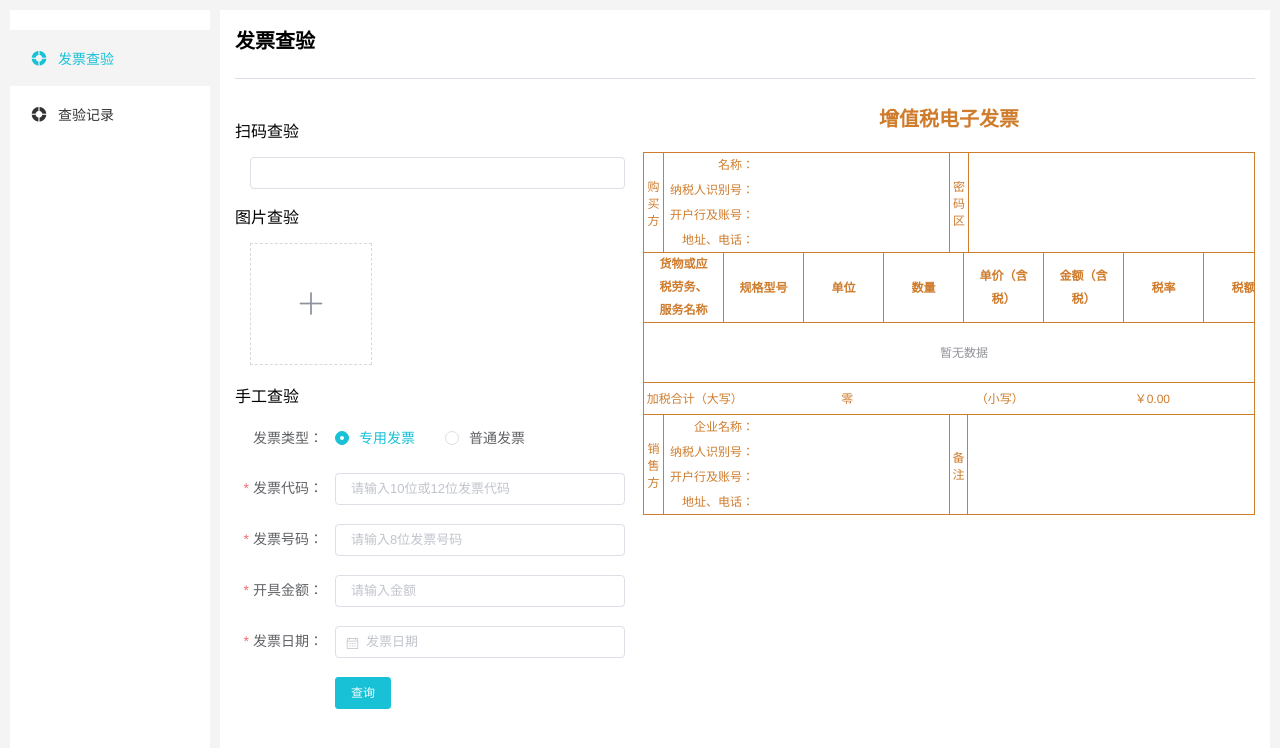
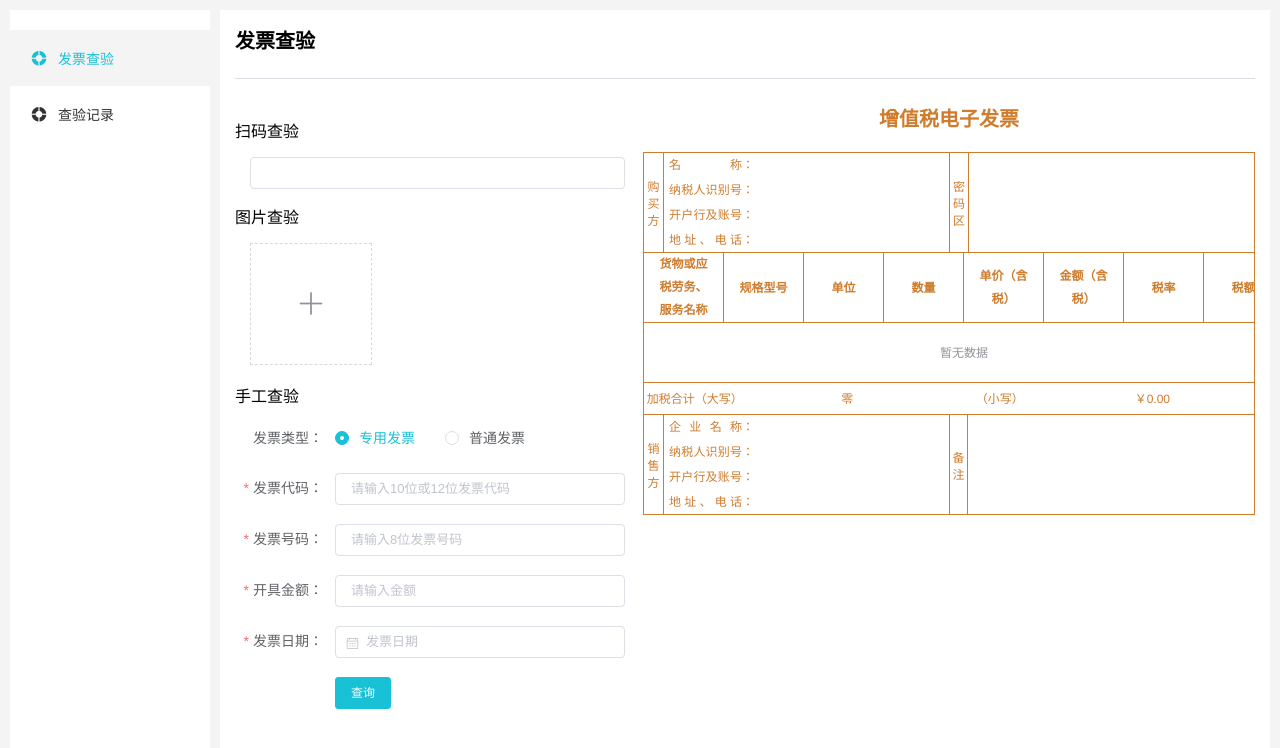
Before and after one commit to easyapi/easyapi-invoice-console, a Nuxt app: page /check in a window 1280 px wide. Shown: the top 748 px of the page. Built offline with nearby package versions, Linux system fonts and the light colour scheme; a web font is replaced by a local one; what vue-quill-editor would draw is missing.

Commit message:
发票购方销方详情前面对齐

```diff
--- a/pages/check/index.vue
+++ b/pages/check/index.vue
@@ -99,7 +99,9 @@
               </el-form>
             </div>
             <div class="invoice-check_right">
-              <div class="invoice-check_right_title">{{ invoiceDetail.typeName || '增值税电子发票' }}</div>
+              <div class="invoice-check_right_title">
+                {{ invoiceDetail.typeName || '增值税电子发票' }}
+              </div>
               <!-- 头部 -->
               <div class="invoice-check-table_thead border-r border-l border-t">
                 <!-- 购买方 -->
@@ -107,20 +109,29 @@
                   <div class="title border-r">购买方</div>
                   <div class="info">
                     <div>
-                      <span>名称：</span
-                      ><i>{{ invoiceDetail.purchaserName }}</i>
+                      <span> <em>名</em><em>称：</em> </span>
+                      <i>{{ invoiceDetail.purchaserName }}</i>
                     </div>
                     <div>
-                      <span>纳税人识别号：</span
-                      ><i>{{ invoiceDetail.purchaserTaxpayerNumber }}</i>
+                      <span>
+                        <em>纳</em><em>税</em><em>人</em><em>识</em><em>别</em
+                        ><em>号：</em>
+                      </span>
+                      <i>{{ invoiceDetail.purchaserTaxpayerNumber }}</i>
                     </div>
                     <div>
-                      <span>开户行及账号：</span
-                      ><i>{{ invoiceDetail.purchaserBank }}</i>
+                      <span>
+                        <em>开</em><em>户</em><em>行</em><em>及</em><em>账</em
+                        ><em>号：</em>
+                      </span>
+                      <i>{{ invoiceDetail.purchaserBank }}</i>
                     </div>
                     <div>
-                      <span>地址、电话：</span
-                      ><i>{{ invoiceDetail.purchaserAddress }}</i>
+                      <span>
+                        <em>地</em><em>址</em><em>、</em><em>电</em
+                        ><em>话：</em>
+                      </span>
+                      <i>{{ invoiceDetail.purchaserAddress }}</i>
                     </div>
                   </div>
                 </div>
@@ -207,20 +218,31 @@
                   <div class="title border-r">销售方</div>
                   <div class="info">
                     <div>
-                      <span>企业名称：</span
-                      ><i>{{ invoiceDetail.salesName }}</i>
+                      <span>
+                        <em>企</em><em>业</em><em>名</em><em>称：</em>
+                      </span>
+                      <i>{{ invoiceDetail.salesName }}</i>
                     </div>
                     <div>
-                      <span>纳税人识别号：</span
-                      ><i>{{ invoiceDetail.salesTaxpayerNumber }}</i>
+                      <span>
+                        <em>纳</em><em>税</em><em>人</em><em>识</em><em>别</em
+                        ><em>号：</em>
+                      </span>
+                      <i>{{ invoiceDetail.salesTaxpayerNumber }}</i>
                     </div>
                     <div>
-                      <span>开户行及账号：</span
-                      ><i>{{ invoiceDetail.salesBank }}</i>
+                      <span>
+                        <em>开</em><em>户</em><em>行</em><em>及</em><em>账</em
+                        ><em>号：</em>
+                      </span>
+                      <i>{{ invoiceDetail.salesBank }}</i>
                     </div>
                     <div>
-                      <span>地址、电话：</span
-                      ><i>{{ invoiceDetail.salesAddress }}</i>
+                      <span>
+                        <em>地</em> <em>址</em> <em>、</em> <em>电</em>
+                        <em>话：</em>
+                      </span>
+                      <i>{{ invoiceDetail.salesAddress }}</i>
                     </div>
                   </div>
                 </div>
@@ -577,11 +599,17 @@ export default {
         .info {
           line-height: 25px;
           div {
+            display: flex;
             span {
               width: 90px;
               text-align: right;
               padding-left: 5px;
               color: #cf7c2d;
+              display: flex;
+              justify-content: space-between;
+              em {
+                font-style: normal;
+              }
             }
             i {
               font-style: normal;
@@ -602,19 +630,19 @@ export default {
           text-align: center;
         }
         .info {
-          line-height: 25px;
-          div {
-            span {
-              // width: 90px;
-              // text-align: right;
-              padding-left: 5px;
-              color: #cf7c2d;
-            }
-            i {
-              font-style: normal;
-              color: #666;
-            }
-          }
+          // line-height: 25px;
+          // div {
+          //   span {
+          //     // width: 90px;
+          //     // text-align: right;
+          //     padding-left: 5px;
+          //     color: #cf7c2d;
+          //   }
+          //   i {
+          //     font-style: normal;
+          //     color: #666;
+          //   }
+          // }
         }
       }
     }
@@ -676,11 +704,17 @@ export default {
         .info {
           line-height: 25px;
           div {
+            display: flex;
             span {
               width: 90px;
               text-align: right;
               padding-left: 5px;
               color: #cf7c2d;
+              display: flex;
+              justify-content: space-between;
+              em {
+                font-style: normal;
+              }
             }
             i {
               font-style: normal;
--- a/pages/record/moudel/detailModal.vue
+++ b/pages/record/moudel/detailModal.vue
@@ -16,19 +16,28 @@
             <div class="title border-r">购买方</div>
             <div class="info">
               <div>
-                <span>名称：</span><i>{{ checkDetail.purchaserName }}</i>
+                <span> <em>名</em><em>称：</em> </span>
+                <i>{{ checkDetail.purchaserName }}</i>
               </div>
               <div>
-                <span>纳税人识别号：</span
-                ><i>{{ checkDetail.purchaserTaxpayerNumber }}</i>
+                <span>
+                  <em>纳</em><em>税</em><em>人</em><em>识</em><em>别</em
+                  ><em>号：</em>
+                </span>
+                <i>{{ checkDetail.purchaserTaxpayerNumber }}</i>
               </div>
               <div>
-                <span>开户行及账号：</span
-                ><i>{{ checkDetail.purchaserBank }}</i>
+                <span>
+                  <em>开</em><em>户</em><em>行</em><em>及</em><em>账</em
+                  ><em>号：</em>
+                </span>
+                <i>{{ checkDetail.purchaserBank }}</i>
               </div>
               <div>
-                <span>地址、电话：</span
-                ><i>{{ checkDetail.purchaserAddress }}</i>
+                <span>
+                  <em>地</em><em>址</em><em>、</em><em>电</em><em>话：</em>
+                </span>
+                <i>{{ checkDetail.purchaserAddress }}</i>
               </div>
             </div>
           </div>
@@ -105,17 +114,29 @@
             <div class="title border-r">销售方</div>
             <div class="info">
               <div>
-                <span>企业名称：</span><i>{{ checkDetail.salesName }}</i>
+                <span> <em>企</em><em>业</em><em>名</em><em>称：</em> </span>
+                <i>{{ checkDetail.salesName }}</i>
               </div>
               <div>
-                <span>纳税人识别号：</span
-                ><i>{{ checkDetail.salesTaxpayerNumber }}</i>
+                <span>
+                  <em>纳</em><em>税</em><em>人</em><em>识</em><em>别</em
+                  ><em>号：</em>
+                </span>
+                <i>{{ checkDetail.salesTaxpayerNumber }}</i>
               </div>
               <div>
-                <span>开户行及账号：</span><i>{{ checkDetail.salesBank }}</i>
+                <span>
+                  <em>开</em><em>户</em><em>行</em><em>及</em><em>账</em
+                  ><em>号：</em>
+                </span>
+                <i>{{ checkDetail.salesBank }}</i>
               </div>
               <div>
-                <span>地址、电话：</span><i>{{ checkDetail.salesAddress }}</i>
+                <span>
+                  <em>地</em> <em>址</em> <em>、</em> <em>电</em>
+                  <em>话：</em>
+                </span>
+                <i>{{ checkDetail.salesAddress }}</i>
               </div>
             </div>
           </div>
@@ -251,11 +272,17 @@ export default {
       .info {
         line-height: 25px;
         div {
+          display: flex;
           span {
             width: 90px;
             text-align: right;
             padding-left: 5px;
             color: #cf7c2d;
+            display: flex;
+            justify-content: space-between;
+            em {
+              font-style: normal;
+            }
           }
           i {
             font-style: normal;
@@ -276,19 +303,19 @@ export default {
         text-align: center;
       }
       .info {
-        line-height: 25px;
-        div {
-          span {
-            // width: 90px;
-            // text-align: right;
-            padding-left: 5px;
-            color: #cf7c2d;
-          }
-          i {
-            font-style: normal;
-            color: #666;
-          }
-        }
+        // line-height: 25px;
+        // div {
+        //   span {
+        //     // width: 90px;
+        //     // text-align: right;
+        //     padding-left: 5px;
+        //     color: #cf7c2d;
+        //   }
+        //   i {
+        //     font-style: normal;
+        //     color: #666;
+        //   }
+        // }
       }
     }
   }
@@ -350,11 +377,17 @@ export default {
       .info {
         line-height: 25px;
         div {
+          display: flex;
           span {
             width: 90px;
             text-align: right;
             padding-left: 5px;
             color: #cf7c2d;
+            display: flex;
+            justify-content: space-between;
+            em {
+              font-style: normal;
+            }
           }
           i {
             font-style: normal;
```
